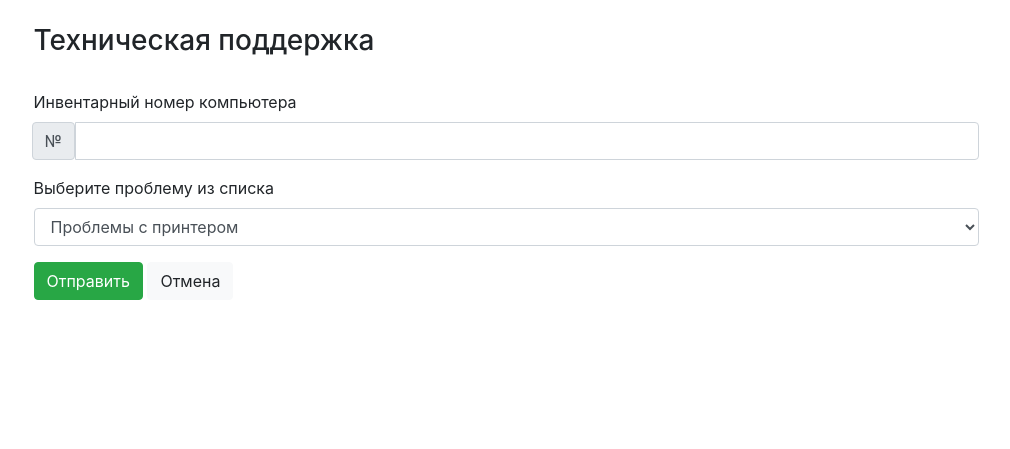
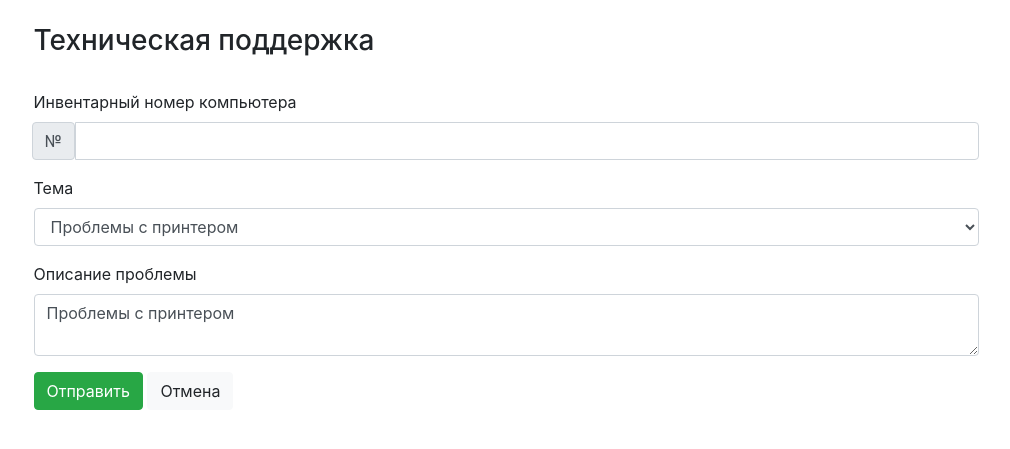
Before and after one commit to Aealius/control_saz, a Flask app: page /tech/add_issue in a window 1280 px wide. Shown: the part 74-523 px from the top of the page, without its empty margins (134-1144 px from the left). Run offline with Flask 3, Linux system fonts and the light colour scheme; the visitor is signed in with stand-in values (Sample User, id 1); data comes from the database, SQL or seed files in the repository; parts of the project's set-up code (start-up, migrations or seed data) failed here and were passed over; some libraries are stand-ins or nearby versions.

Commit message:
some front additions

```diff
--- a/app/static/src/js/add_issue.js
+++ b/app/static/src/js/add_issue.js
@@ -5,16 +5,14 @@ const commonIssuesSelect =document.getElementById('common-issues-select')
 
 techSupportForm.addEventListener('submit', async (event) => {
     event.preventDefault();
-    const base_url_api = window.location.origin;
+    const base_url = window.location.origin;
     formData = new FormData(event.target);
 
     let validationResultArray = [checkDescriptionValidity(descriptionTextArea), checkCompNumberValidity(docNumberinput)];
 
     if (validate(validationResultArray, techSupportForm)) {
 
-        commonIssuesSelect.disabled = true;
-
-        await fetch(base_url_api + '/tech/add_issue', {
+        await fetch(base_url + '/tech/add_issue', {
             method: 'POST',
             body: formData,
         }).then((response) => {
@@ -42,20 +40,45 @@ docNumberinput.addEventListener('change', (event) => {
 });
 
 // Начальная инициализация
-descriptionTextArea.value = "Проблемы с принтером";
+descriptionTextArea.defaultValue = commonIssuesSelect.value;
 
 commonIssuesSelect.addEventListener('change', (event) => {
-    let descriptionWrapper = document.getElementById("description-wrapper");
-    if (event.target.value == "Другое"){
-        descriptionTextArea.value = "";
-        descriptionWrapper.style.display = "block";
+
+    let descriptionWrapper = document.getElementById('description-wrapper');
+
+    if (event.target.value == "Видео-конференц-связь"){
+        descriptionWrapper.insertAdjacentElement('beforeend', createWarningDiv());
+        createWarningBorder(descriptionWrapper.childNodes[3]);
+         descriptionTextArea.value = '';
     }
-    else{
-        if (descriptionWrapper){
-            descriptionWrapper.style.display = "none";
-            descriptionTextArea.value = event.target.value;
+    else {
+
+        let warningDiv = document.querySelector('.warning');
+
+        if (warningDiv){
+            warningDiv.remove();
+            descriptionTextArea.style.border = '1px solid #ced4da';
         }
-        else
+        else{
+            descriptionTextArea.style.border = '1px solid #ced4da';
+        }
+
+        if (event.target.value != "Другое")
             descriptionTextArea.value = event.target.value;
     }
 });
+
+function createWarningDiv(){
+    let descriptionDiv = document.createElement('div');
+    descriptionDiv.classList.add(...['warning']);
+    descriptionDiv.style.color = '#E29C45';
+    descriptionDiv.style.fontWeight = '600';
+    descriptionDiv.innerText = 'В описании проблемы обязательно укажите ссылку на видео-конференцию или контакты лица, ответственного за конференцию';
+    return descriptionDiv;
+}
+
+function createWarningBorder(targetElement){
+    if (targetElement instanceof Element){
+        targetElement.style.border ='1px solid #E29C45';
+    }
+}
--- a/app/templates/tech_support/add_issue.html
+++ b/app/templates/tech_support/add_issue.html
@@ -13,16 +13,16 @@
         </div>
     </div>
     <div class="form-group">
-        <label for="common-issues"> Выберите проблему из списка</label>
+        <label for="common-issues"> Тема</label>
         <select id="common-issues-select" name="common-issues" class="form-control">
-            <option value="Проблемы с принтером">Проблемы с принтером</option>
+            <option value="Проблемы с принтером" selected>Проблемы с принтером</option>
             <option value="Проблемы с компьютером">Проблемы с компьютером</option>
             <option value="Проблемы с программным обеспечением">Проблемы с программным обеспечением</option>
             <option value="Видео-конференц-связь">Видео-конференц-связь</option>
             <option value="Другое">Другое</option>
         </select>
     </div>
-    <div id="description-wrapper" class="form-group" style="display:none;">
+    <div id="description-wrapper" class="form-group">
         <label for="description">Описание проблемы</label>
         <textarea name="description" id="description" class="form-control"></textarea>
     </div>
--- a/app/templates/tech_support/issue_table.html
+++ b/app/templates/tech_support/issue_table.html
@@ -36,7 +36,10 @@
             <td>{{message.user.department}}</td>
             <td>{{message.date_created.strftime('%d.%m.%Y %H:%M')}}</td>
             <td>№{{message.comp_number}}</td>
-            <td>{{message.description}}</td>
+            <td>
+                <div class="my-1" style="font-weight:600">{{message.theme}}</div>
+                <div>{{message.description}}</div>
+            </td>
             <td>
                 {% if message.status_id == status.completed.value %}
                 <span class="badge badge-success">Выполнено {%if message.completion_confirmed_at%}: {{message.completion_confirmed_at.strftime('%d.%m.%Y %H:%M')}} {%endif%}</span>
```
